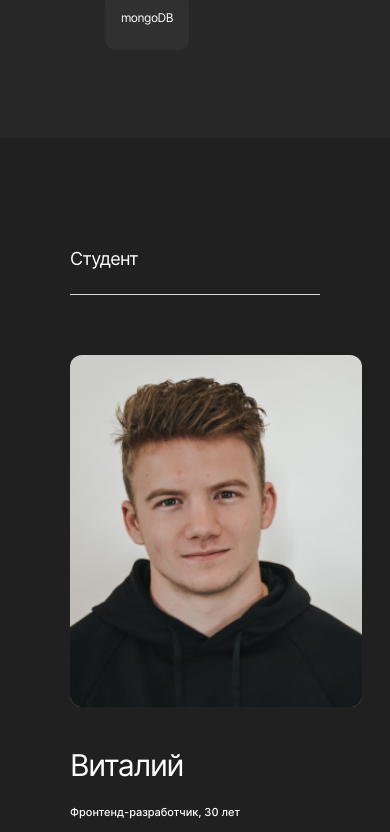
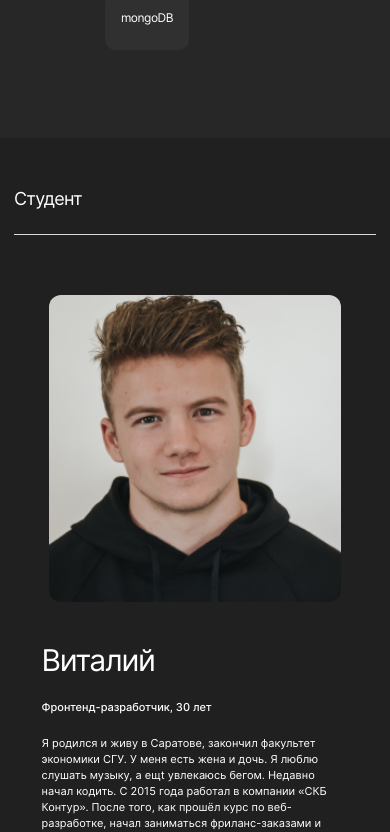
Before and after one commit to Servicebox/movies-explorer-frontend, a React (Create React App) app: page / in a window 390 px wide. Shown: the part 1960-2792 px from the top of the page. Built offline with nearby package versions, Linux system fonts and the light colour scheme.

Commit message:
изменения  about-me

```diff
--- a/src/components/Main/AboutMe/AboutMe.css
+++ b/src/components/Main/AboutMe/AboutMe.css
@@ -86,7 +86,7 @@
     .about-me__link-github {
       margin: 85px auto;
     }
-    .about-me__text-content_student-main {
+    .about-me__text-content_student-about {
       margin: 14px 0 0;
       font-size: 12px;
       line-height: 18px;
@@ -97,7 +97,7 @@
   }
 
   @media screen and (max-width: 821px) {
-    .student__photo {
+    .about-me-student__photo {
       margin: 66px 0;
       width: 270px;
       height: 327px;
@@ -138,7 +138,7 @@
     }
   }
   @media screen and (max-width: 500px) {
-    .about {
+    .about-me {
       padding: 50px 14px 0;
     }
     .about-me__text-content{
@@ -171,10 +171,11 @@
     }
   }
 
-  @media screen and (max-width: 319px) {
+  @media screen and (max-width: 400px) {
     .about-me__student_photo {
       max-width: 100%;
       max-height: 307px;
       border-radius: 12px;
+      object-fit: cover;
     }
   }
```
